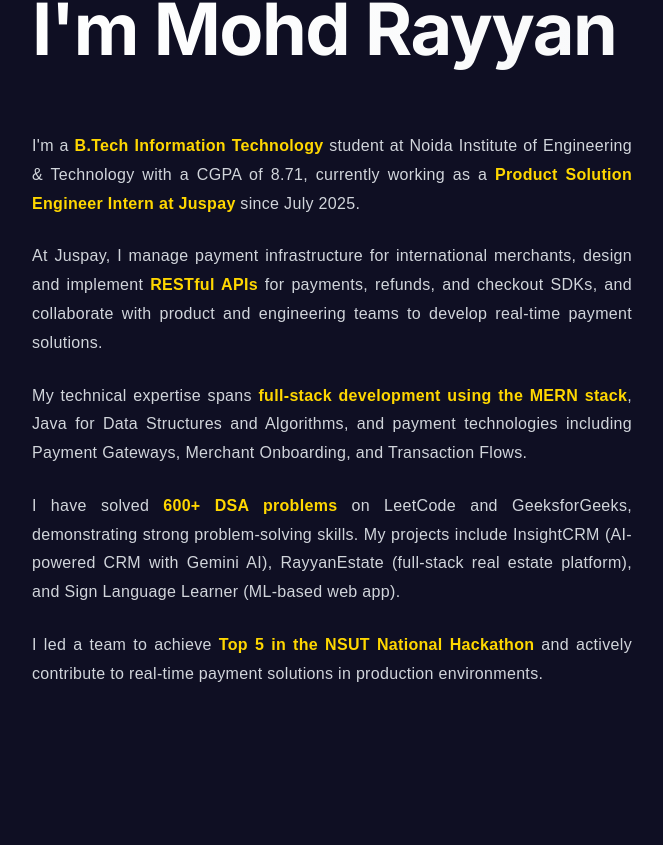
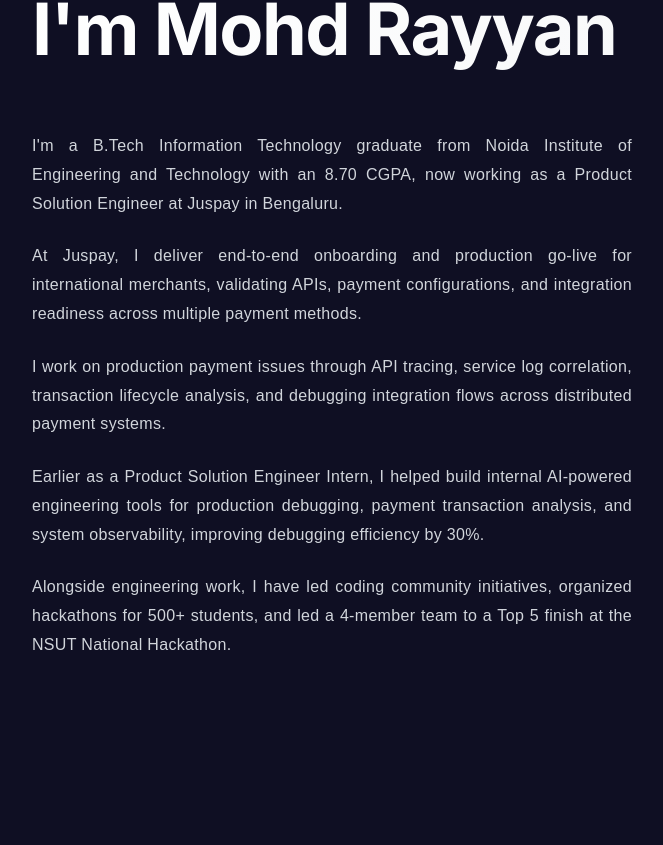
Before and after one commit to mrrayyan2005/MyPortfolio, a React (Create React App) app: page /about in a window 1280 px wide. Shown: the part 578-1423 px from the top of the page, without its empty margins (32-695 px from the left). Built offline with nearby package versions, Linux system fonts and the light colour scheme.

Commit message:
Update About.js

```diff
--- a/src/pages/About.js
+++ b/src/pages/About.js
@@ -9,6 +9,9 @@ import Contact from '../sections/Contact';
 
 function About() {
   const { name, longAbout } = infoData;
+  const aboutParagraphs = Array.isArray(infoData.story) && infoData.story.length
+    ? infoData.story
+    : [longAbout];
 
   useEffect(() => {
       window.scrollTo(0, 0);
@@ -40,25 +43,9 @@ function About() {
 
 
                     <div className={styles.p_text}>
-                       <p>
-                          I'm a <strong>B.Tech Information Technology</strong> student at Noida Institute of Engineering & Technology with a CGPA of 8.71, currently working as a <strong>Product Solution Engineer Intern at Juspay</strong> since July 2025.
-                       </p>
-
-                       <p>
-                          At Juspay, I manage payment infrastructure for international merchants, design and implement <strong>RESTful APIs</strong> for payments, refunds, and checkout SDKs, and collaborate with product and engineering teams to develop real-time payment solutions.
-                       </p>
-
-                       <p>
-                          My technical expertise spans <strong>full-stack development using the MERN stack</strong>, Java for Data Structures and Algorithms, and payment technologies including Payment Gateways, Merchant Onboarding, and Transaction Flows.
-                       </p>
-
-                       <p>
-                          I have solved <strong>600+ DSA problems</strong> on LeetCode and GeeksforGeeks, demonstrating strong problem-solving skills. My projects include InsightCRM (AI-powered CRM with Gemini AI), RayyanEstate (full-stack real estate platform), and Sign Language Learner (ML-based web app).
-                       </p>
-
-                       <p>
-                          I led a team to achieve <strong>Top 5 in the NSUT National Hackathon</strong> and actively contribute to real-time payment solutions in production environments.
-                       </p>
+                       {aboutParagraphs.map((paragraph, index) => (
+                          <p key={index}>{paragraph}</p>
+                       ))}
                     </div>
                 </div>
             </motion.div>
```
